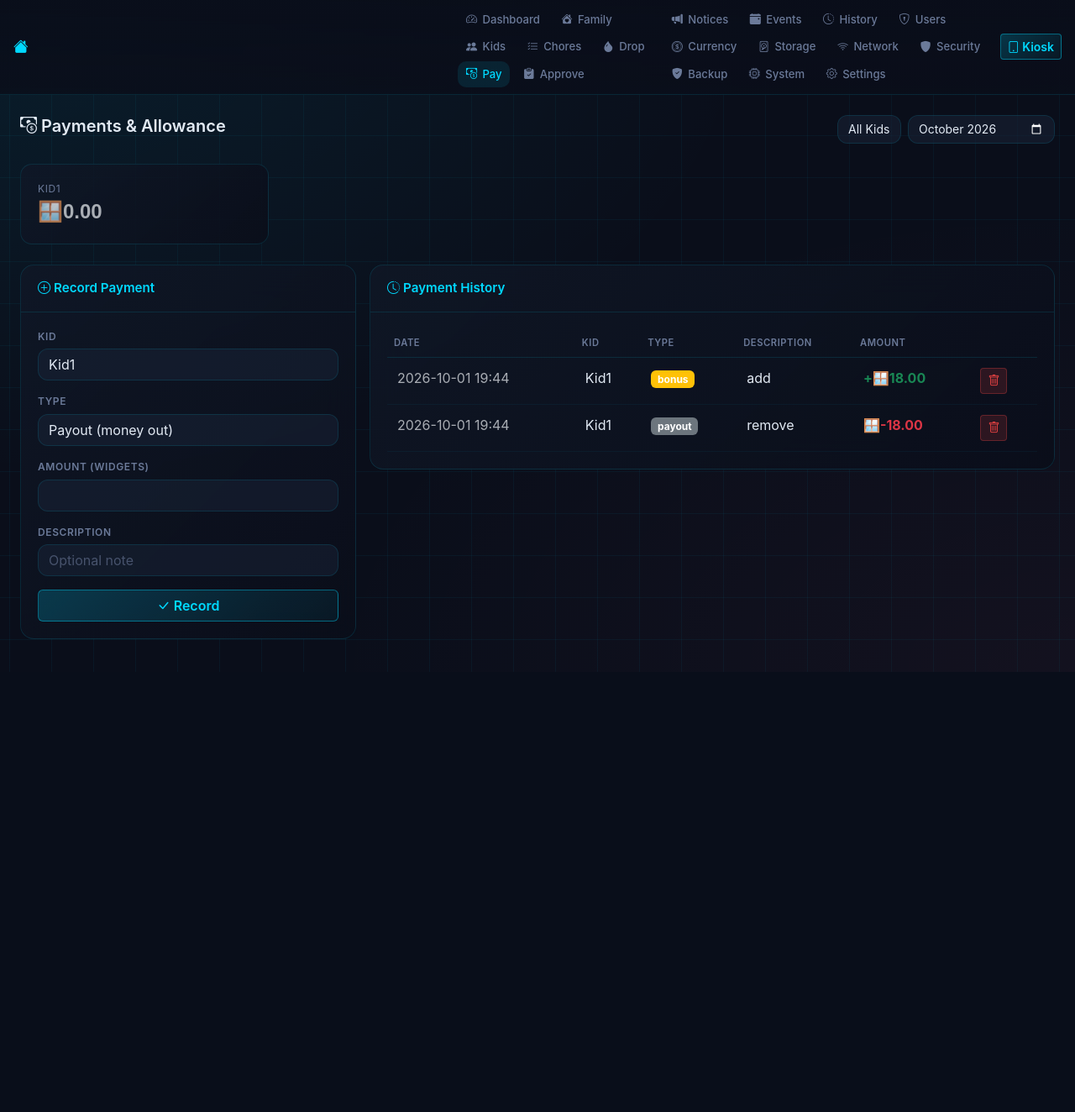
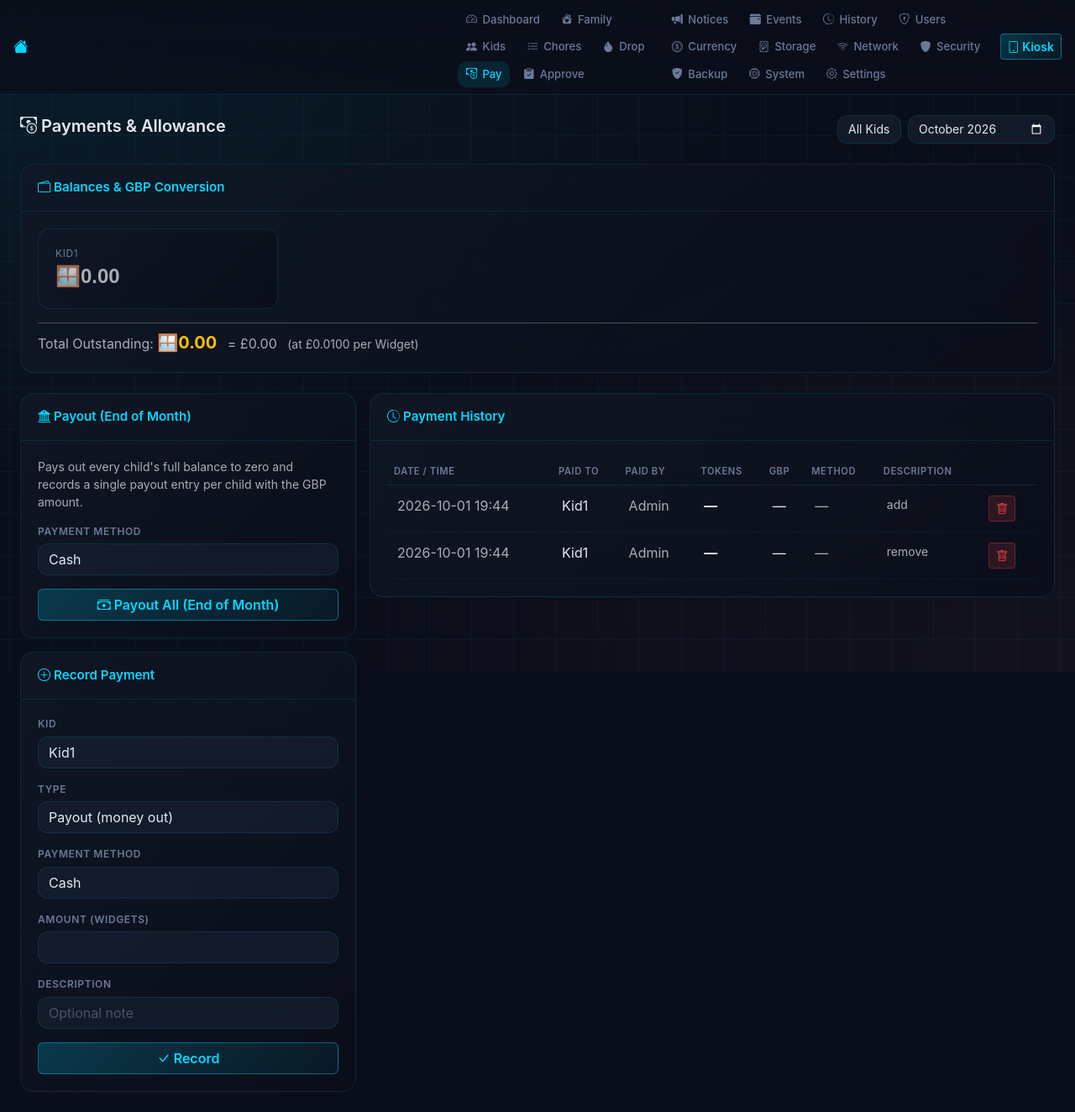
Before and after one commit to DataGremlinGH/choregremlin, a Flask app: page /payments in a window 1280 px wide. Shown: the whole page at 84% size. Before the commit the page ends 800 px from the top, so only its background shows below. Run offline with Flask 3, Linux system fonts and the light colour scheme; a user stored in the database is signed in; data comes from the database, SQL or seed files in the repository; some libraries are stand-ins or nearby versions.

Commit message:
Add files via upload

```diff
--- a/templates/child_chores.html
+++ b/templates/child_chores.html
@@ -1,6 +1,9 @@
 {% extends 'base.html' %}
 {% block title %}{{ child['name'] }} - {{ app_name }}{% endblock %}
 {% block body %}
+{% if child['wallpaper'] %}
+<div class="fh-bg" style="background-image: url('/static/{{ child['wallpaper'] }}'); background-size: cover; background-position: center; opacity: 0.12; position: fixed; inset: 0; z-index: -1;"></div>
+{% endif %}
 <div class="fh-kiosk-screen">
   <!-- Header -->
   <div class="fh-kiosk-header">
--- a/templates/kids.html
+++ b/templates/kids.html
@@ -33,6 +33,7 @@
               <span class="badge bg-secondary">No PIN</span>
               {% endif %}
               <span class="badge fh-status-badge fh-status-{{ child['status'] }}">{{ child['status'] }}</span>
+              {% if child['can_do_hard_chores'] %}<span class="badge bg-danger"><i class="bi bi-shield-exclamation"></i> Hard chores</span>{% endif %}
             </div>
           </div>
         </div>
--- a/templates/payments.html
+++ b/templates/payments.html
@@ -17,8 +17,11 @@
     </form>
   </div>
 
-  <!-- Balances -->
-  <div class="row g-3 mb-4">
+  <!-- Balances with GBP conversion -->
+  <div class="fh-card mb-4">
+    <div class="fh-card-header"><i class="bi bi-wallet2"></i> Balances &amp; GBP Conversion</div>
+    <div class="fh-card-body">
+      <div class="row g-3 mb-3">
         {% for c in children %}
         <div class="col-6 col-md-3">
           <div class="fh-stat-card">
@@ -27,15 +30,49 @@
               <div class="fh-stat-value {{ 'text-warning' if balances[c['id']] > 0 else 'text-muted' }}">
                 {{ token_icon|safe }}{{ "%.2f"|format(balances[c['id']]) }}
               </div>
+              {% if balances[c['id']] > 0 %}
+              <div class="fh-stat-label text-muted mt-1">
+                &pound;{{ "%.2f"|format(balances_gbp[c['id']]) }}
+              </div>
+              {% endif %}
             </div>
           </div>
         </div>
         {% endfor %}
       </div>
+      <div class="d-flex justify-content-between align-items-center flex-wrap gap-2 pt-2 border-top">
+        <div>
+          <span class="text-muted">Total Outstanding:</span>
+          <span class="text-warning fw-bold fs-5">{{ token_icon|safe }}{{ "%.2f"|format(total_tokens) }}</span>
+          <span class="text-muted ms-2">= &pound;{{ "%.2f"|format(total_gbp) }}</span>
+          <span class="text-muted small ms-2">(at &pound;{{ "%.4f"|format(gbp_value) }} per {{ token_singular }})</span>
+        </div>
+      </div>
+    </div>
+  </div>
 
   <div class="row g-3">
-    <!-- Add payment -->
+    <!-- Add payment + Payout -->
     <div class="col-12 col-lg-4">
+      <div class="fh-card mb-3">
+        <div class="fh-card-header"><i class="bi bi-bank2"></i> Payout (End of Month)</div>
+        <div class="fh-card-body">
+          <p class="text-muted small">Pays out every child's full balance to zero and records a single payout entry per child with the GBP amount.</p>
+          <form method="POST" action="{{ url_for('payout_all') }}" onsubmit="return confirm('Pay out ALL balances to zero? This cannot be undone.')">
+            <div class="mb-3">
+              <label class="fh-label">Payment Method</label>
+              <select name="payout_method" class="form-select fh-input">
+                <option value="cash">Cash</option>
+                <option value="bank">Bank</option>
+              </select>
+            </div>
+            <button type="submit" class="btn fh-btn-cyan w-100">
+              <i class="bi bi-cash-stack"></i> Payout All (End of Month)
+            </button>
+          </form>
+        </div>
+      </div>
+
       <div class="fh-card">
         <div class="fh-card-header"><i class="bi bi-plus-circle"></i> Record Payment</div>
         <div class="fh-card-body">
@@ -52,6 +89,13 @@
                 <option value="payout">Payout (money out)</option>
                 <option value="bonus">Bonus (money in)</option>
                 <option value="adjustment">Adjustment</option>
+              </select>
+            </div>
+            <div class="mb-3">
+              <label class="fh-label">Payment Method</label>
+              <select name="payout_method" class="form-select fh-input">
+                <option value="cash">Cash</option>
+                <option value="bank">Bank</option>
               </select>
             </div>
             <div class="mb-3">
@@ -76,17 +120,36 @@
           {% if payments %}
           <div class="table-responsive">
             <table class="table fh-table">
-              <thead><tr><th>Date</th><th>Kid</th><th>Type</th><th>Description</th><th>Amount</th>{% if g.user['role'] == 'admin' %}<th></th>{% endif %}</tr></thead>
+              <thead><tr>
+                <th>Date / Time</th>
+                <th>Paid To</th>
+                <th>Paid By</th>
+                <th>Tokens</th>
+                <th>GBP</th>
+                <th>Method</th>
+                <th>Description</th>
+                {% if g.user['role'] == 'admin' %}<th></th>{% endif %}
+              </tr></thead>
               <tbody>
                 {% for p in payments %}
                 <tr>
                   <td class="text-muted">{{ p['created_at'][:16] }}</td>
                   <td>{{ p['user_name'] }}</td>
-                  <td><span class="badge {{ 'bg-info' if p['type'] == 'earning' else 'bg-warning' if p['type'] == 'bonus' else 'bg-secondary' }}">{{ p['type'] }}</span></td>
-                  <td>{{ p['description'] or '—' }}</td>
-                  <td class="{{ 'text-success' if p['amount'] > 0 else 'text-danger' }} fw-bold">
-                    {{ '+' if p['amount'] > 0 else '' }}{{ token_icon|safe }}{{ "%.2f"|format(p['amount']) }}
+                  <td class="text-muted">{{ p['payer_name'] or '—' }}</td>
+                  <td class="fw-bold">
+                    {% if p['token_amount'] and p['token_amount'] > 0 %}{{ token_icon|safe }}{{ "%.2f"|format(p['token_amount']) }}{% else %}—{% endif %}
                   </td>
+                  <td>
+                    {% if p['gbp_amount'] and p['gbp_amount'] > 0 %}&pound;{{ "%.2f"|format(p['gbp_amount']) }}{% else %}—{% endif %}
+                  </td>
+                  <td>
+                    {% if p['payout_method'] %}
+                      <span class="badge {{ 'bg-success' if p['payout_method'] == 'cash' else 'bg-info' }}">{{ p['payout_method']|title }}</span>
+                    {% else %}
+                      <span class="text-muted">—</span>
+                    {% endif %}
+                  </td>
+                  <td class="text-muted small">{{ p['description'] or '—' }}</td>
                   {% if g.user['role'] == 'admin' %}
                   <td>
                     <form method="POST" action="{{ url_for('delete_payment_route', payment_id=p['id']) }}" onsubmit="return confirm('Delete this payment?')">
```
Also changed, not shown: templates/chores.html (+10 -0 lines), templates/edit_chore.html (+7 -0 lines), templates/edit_kid.html (+20 -0 lines), 1 other file. Lines whose indentation alone changed are shown as unchanged.
